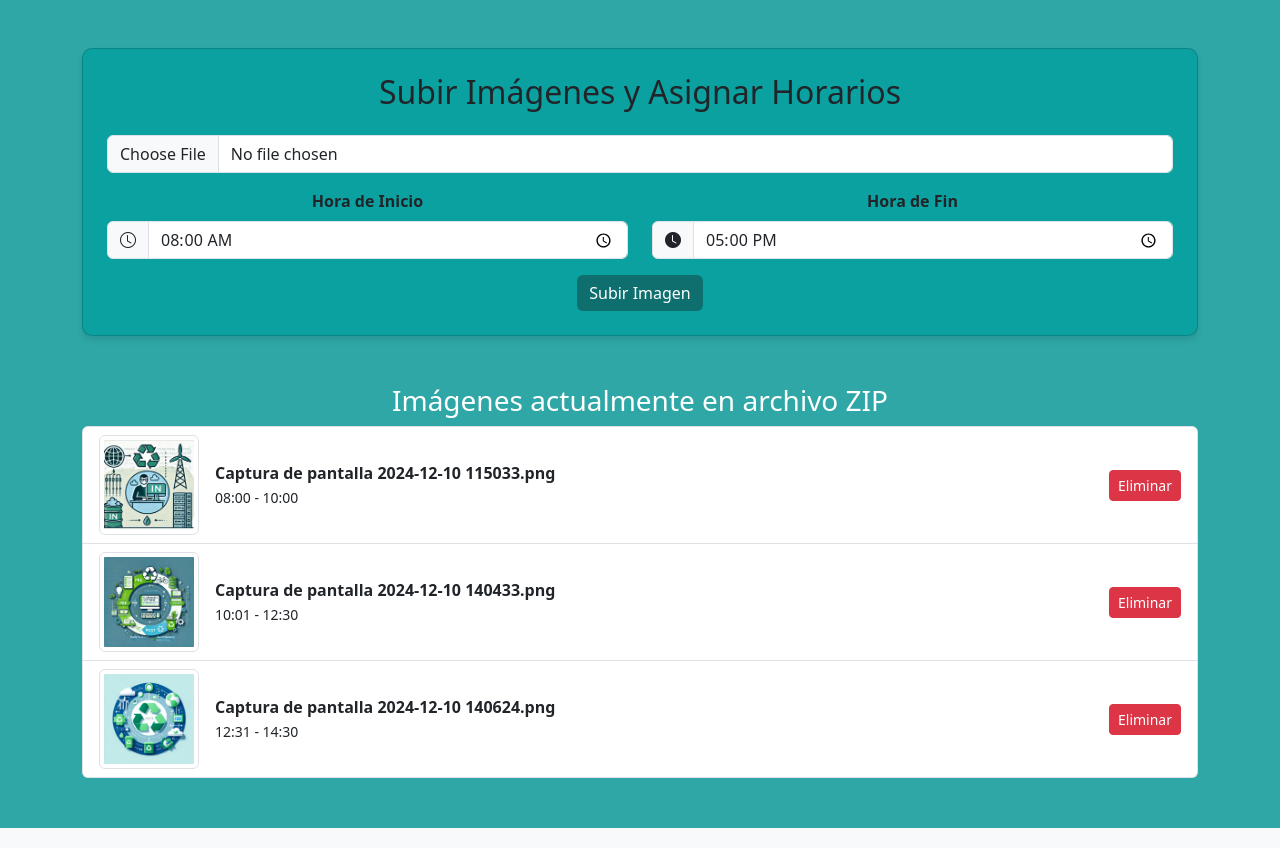
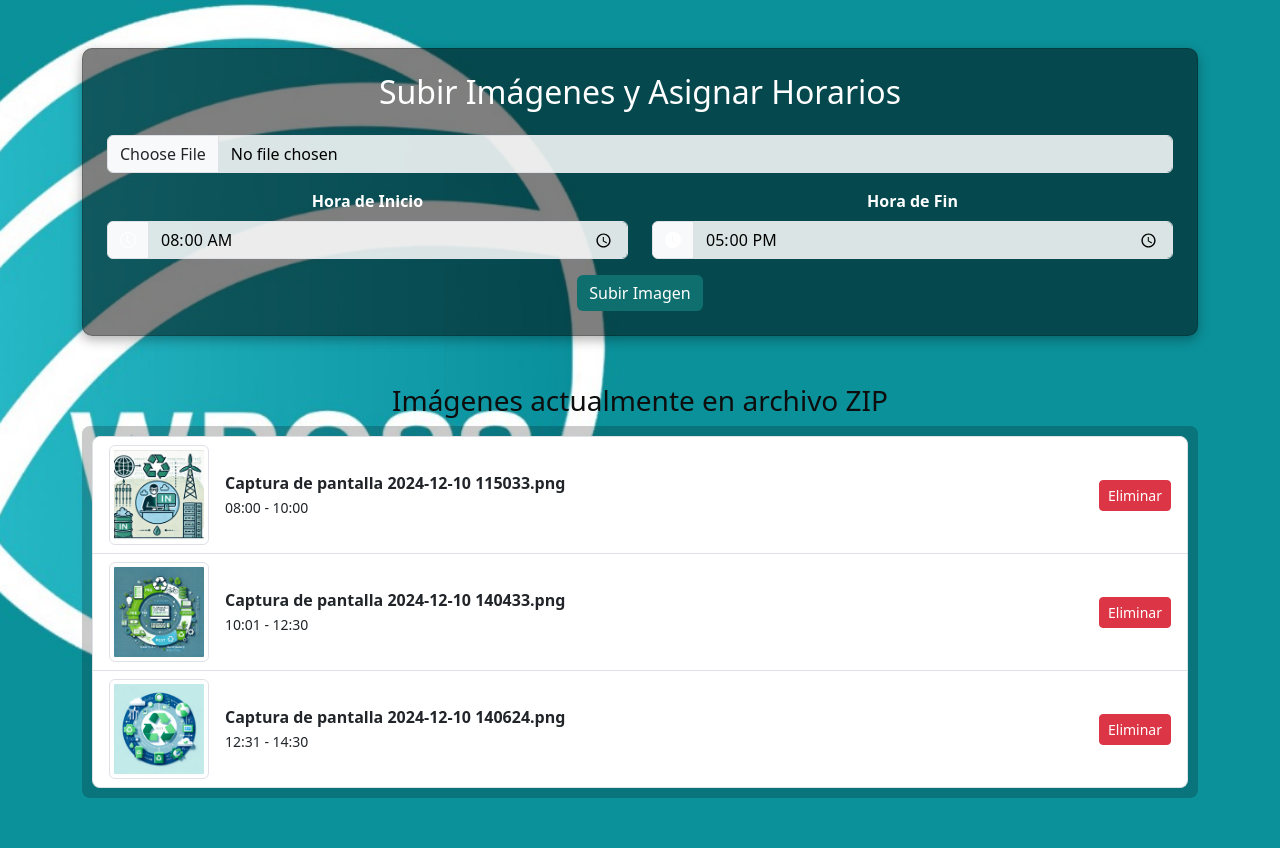
Before and after one commit to kevinrc06/app_publicidad_servidor, a Flask app: page / in a window 1280 px wide. Run offline with Flask 3, Linux system fonts and the light colour scheme; some libraries are stand-ins or nearby versions.

Commit message:
ajustes vista

```diff
--- a/templates/index.html
+++ b/templates/index.html
@@ -9,26 +9,52 @@
     <script src="https://cdn.jsdelivr.net/npm/sweetalert2@11"></script>
     <style>
         body {
-            background-color: #2fa7a7;
+            background-color: #2fa7a7; /* Color base */
+            background-image: url('../static/logo.jpg');
+            background-repeat: no-repeat;
+            background-position: center center;
+            background-size: cover; /* El logo se verá completo */
             color: white;
             padding-bottom: 50px;
         }
+
         .card {
-            background-color: #0ba1a1;
+            background-color: rgba(0, 0, 0, 0.5); /* Fondo oscuro translúcido */
             border-radius: 10px;
-            box-shadow: 0px 4px 6px rgba(0, 0, 0, 0.1);
+            box-shadow: 0px 4px 12px rgba(0, 0, 0, 0.3);
         }
+
         .btn-primary {
             background-color: #0F6F6F;
             border: none;
         }
+
         .btn-primary:hover {
             background-color: #0D5E5E;
         }
+
+        h2, label, .form-label, .input-group-text {
+            color: #ffffff;
+        }
+
+        input[type="time"], .form-control {
+            background-color: rgba(255, 255, 255, 0.85);
+            color: #000;
+        }
+
+        ul.list-group {
+            background-color: rgba(0, 0, 0, 0.2);
+            border-radius: 8px;
+            padding: 10px;
+        }
+        h3 {
+            color: #0e0d0d;
+        }
     </style>
+
+
 </head>
-<body class="container mt-5">
-
+<body class="container mt-5" >
     <div class="card p-4">
         <h2 class="mb-4 text-center">Subir Imágenes y Asignar Horarios</h2>
 
```
